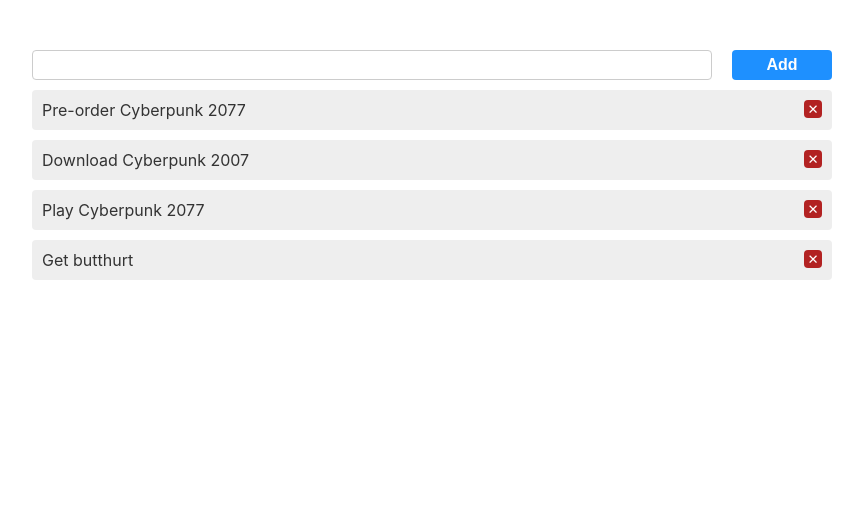
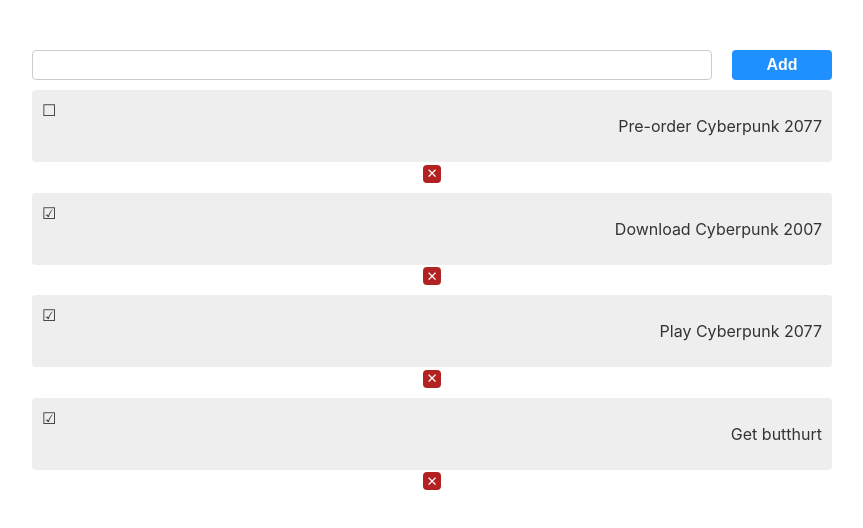
Before and after one commit to EmilZainagabdinov/to_do_list, a React (Create React App) app: page / in a window 1280 px wide. Shown: the top 528 px of the page, without its empty margins (208-1071 px from the left). Built offline with nearby package versions, Linux system fonts and the light colour scheme; the HTML template or start-up script is replaced by a standard one.

Commit message:
Added task status related className and checkbox character.

```diff
--- a/src/components/Task/Task.js
+++ b/src/components/Task/Task.js
@@ -1,9 +1,23 @@
 import React from "react";
 
 const Task = props => {
+  let taskClass;
+  let checkBox;
+
+  if (props.taskStatus) {
+    taskClass = 'task';
+    checkBox = '\u2610';
+  } else if (!props.taskStatus) {
+    taskClass = 'task taskFinished';
+    checkBox = '\u2611';
+  }
+
   return (
-      <div className="task">
-        <p className='taskText'>{props.taskText}</p>
+      <div className='taskBody'>
+        <div className={taskClass}>
+          <span className='checkBox' onClick={props.done}>{checkBox}</span>
+          <p>{props.taskText}</p>
+        </div>
         <button className='removeButton' onClick={props.remove}>&#10005;</button>
       </div>
   )
```
